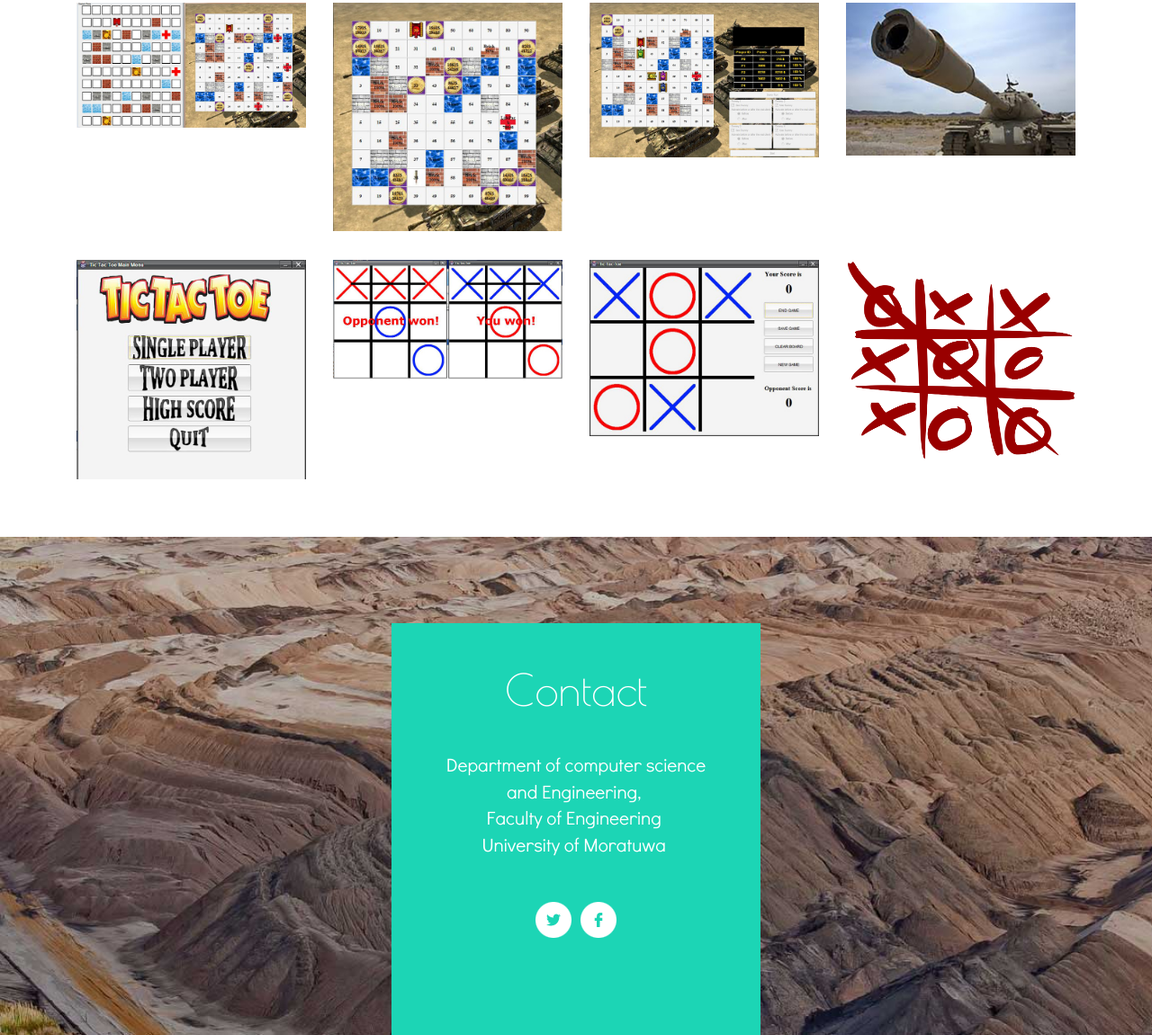
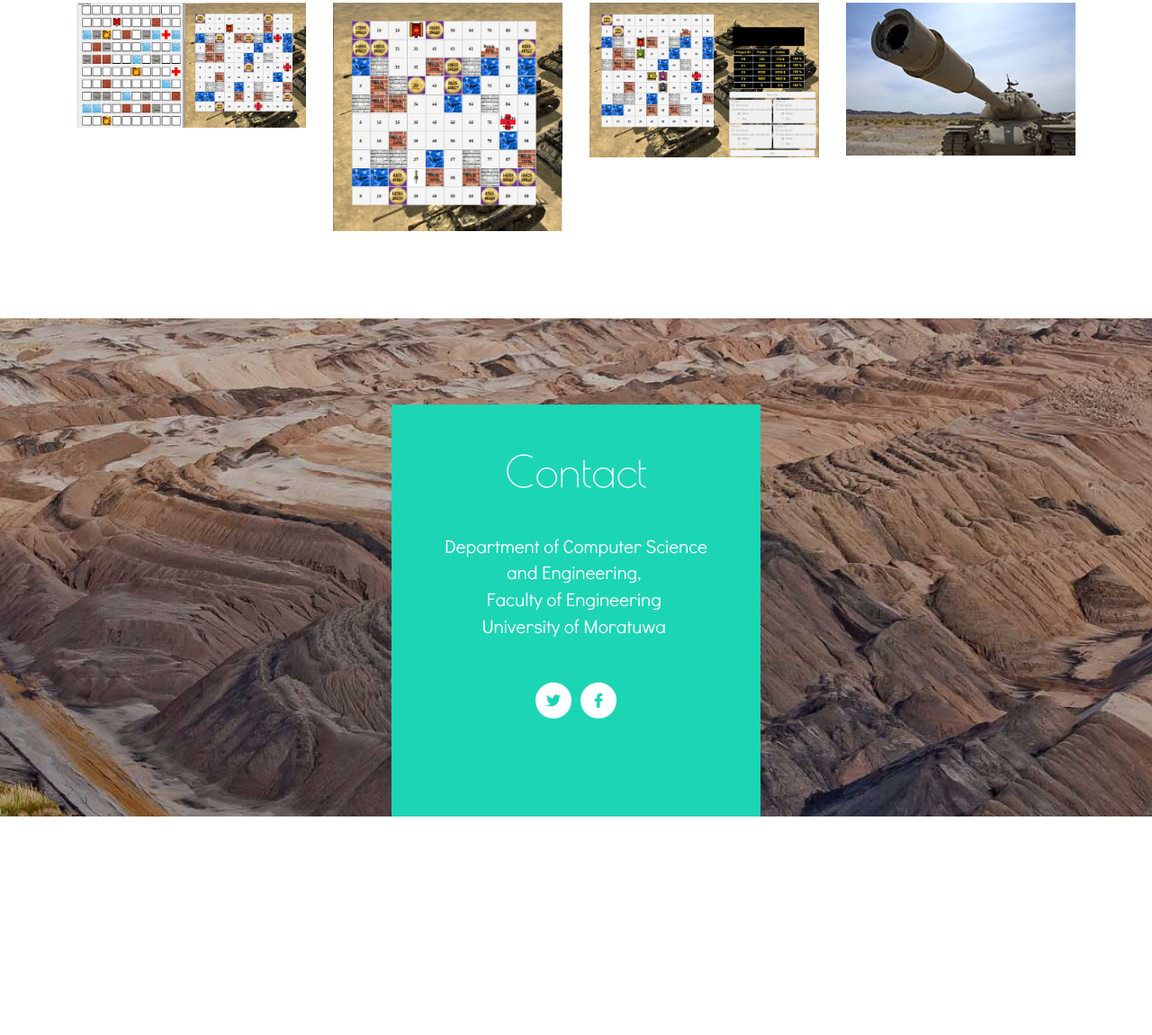
Before and after one commit to dimuthnc/tankhitterweb, a plain HTML site: page gallery.html in a window 1280 px wide. Shown: the part 654-1805 px from the top of the page at 90% size. After the commit the page ends 1562 px from the top, so only its background shows below. Drawn offline with Linux system fonts and the light colour scheme.

```diff
--- a/gallery.html
+++ b/gallery.html
@@ -87,18 +87,10 @@
 					<div class="clearfix"> </div>
 				</div>
 				<div class="gallery-grids">
-					<div class="col-md-3 gallery-grid">
-						<a class="example-image-link" href="images/tictach.jpg" data-lightbox="example-set" data-title=""><img class="example-image" src="images/tictach.jpg" alt=""/></a>
-					</div>
-					<div class="col-md-3 gallery-grid">
-						<a class="example-image-link" href="images/tictacmul.jpg" data-lightbox="example-set" data-title=""><img class="example-image" src="images/tictacmul.jpg" alt=""/></a>
-					</div>
-					<div class="col-md-3 gallery-grid">
-						<a class="example-image-link" href="images/tictacsin.jpg" data-lightbox="example-set" data-title=""><img class="example-image" src="images/tictacsin.jpg" alt=""/></a>
-					</div>
-					<div class="col-md-3 gallery-grid">
-						<a class="example-image-link" href="images/ttt.png" data-lightbox="example-set" data-title=""><img class="example-image" src="images/ttt.png" alt=""/></a>
-					</div>
+					<div class="col-md-3 gallery-grid"></div>
+					<div class="col-md-3 gallery-grid"></div>
+					<div class="col-md-3 gallery-grid"></div>
+					<div class="col-md-3 gallery-grid"></div>
 					<div class="clearfix"> </div>
 				</div>
 				<script src="js/lightbox-plus-jquery.min.js"></script>
@@ -113,7 +105,7 @@
 		<div class="container">
 			<div class="footer-info">
 				<h3>Contact</h3>
-				<p class="f-address">Department of computer science and Engineering, <br>
+				<p class="f-address">Department of Computer Science and Engineering, <br>
 				  Faculty of Engineering <br>
 			    University of Moratuwa </p>
 				<ul>
```
Also changed, not shown: contact.html (+3 -3 lines), index.html (+6 -6 lines), services.html (+1 -1 lines), typography.html (+2 -2 lines).
